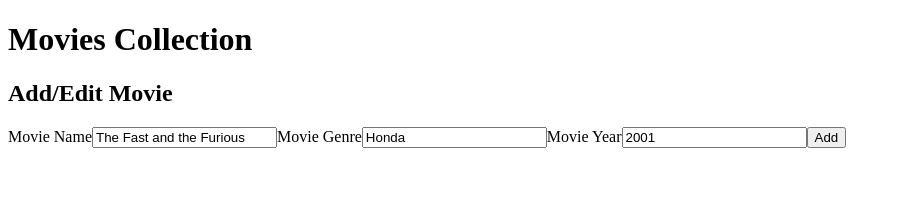
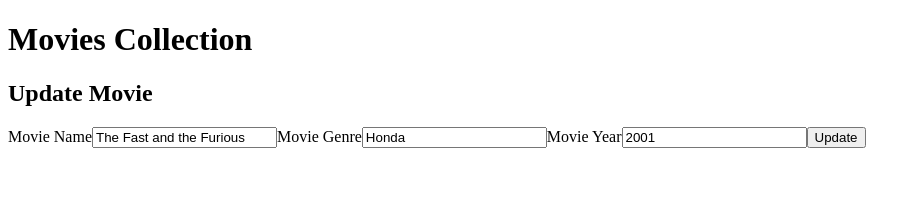
Before and after one commit to JahidulPabelIslam/Movies-Management-Angular4-Test, an Angular app: page /movie/1/edit in a window 1280 px wide. Shown: the top 198 px of the page, without its empty margins (0-921 px from the left). Built offline with nearby package versions, Linux system fonts and the light colour scheme.

Commit message:
Auto output wether text is 'Add' or Edit

```diff
--- a/src/app/components/movie-input/movie-input.component.html
+++ b/src/app/components/movie-input/movie-input.component.html
@@ -1,4 +1,4 @@
-<h2>Add/Edit Movie</h2>
+<h2>{{movieId ? 'Update' : 'Add'}} Movie</h2>
 
 <label for="movie-name">Movie Name</label>
 <input type="text" [(ngModel)]="movieName" value={{movieName}} id="movie-name"/>
@@ -10,4 +10,4 @@
 <input type="number" [(ngModel)]="movieYear" value={{movieYear}} id="movie-year"/>
 
 
-<button (click)="addMovie()">Add</button>
+<button (click)="addMovie()">{{movieId ? 'Update' : 'Add'}}</button>
```
